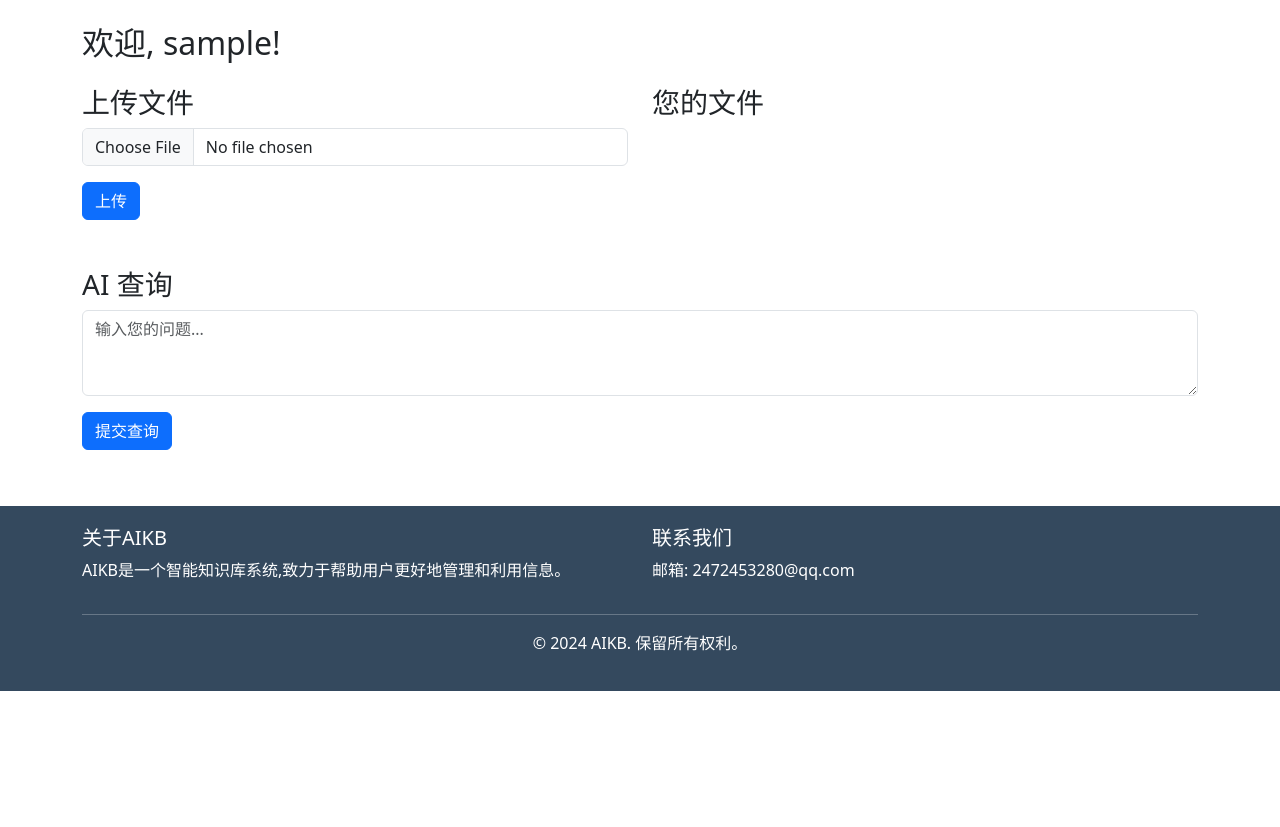
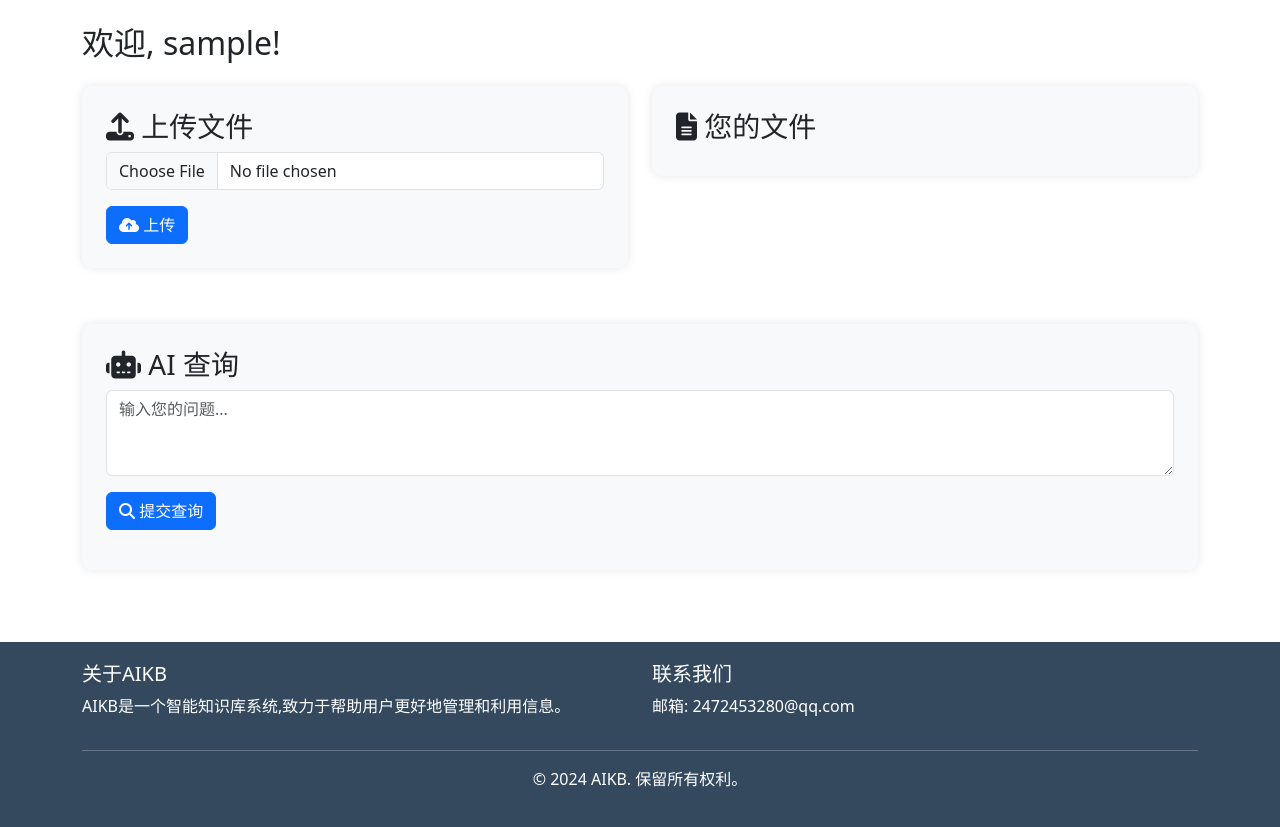
Before and after one commit to Wangyugui1/aibk, a Flask app: page /dashboard in a window 1280 px wide. Shown: the part 56-883 px from the top of the page. Before the commit the page ends 747 px from the top, so only its background shows below. Run offline with Flask 2, Linux system fonts and the light colour scheme; the visitor is signed in with stand-in values (Sample User, id 1); data comes from the database, SQL or seed files in the repository; data that the repository does not hold is empty.

Commit message:
Update dashboard.html

```diff
--- a/app/templates/dashboard.html
+++ b/app/templates/dashboard.html
@@ -1,44 +1,98 @@
 {% extends "base.html" %}
 
 {% block title %}仪表板{% endblock %}
+
+{% block extra_css %}
+<style>
+    /* 自定义仪表板样式 */
+    .dashboard-section {
+        background-color: #f8f9fa;
+        border-radius: 10px;
+        padding: 1.5rem;
+        margin-bottom: 2rem;
+        box-shadow: 0 0 10px rgba(0,0,0,0.1);
+    }
+    .file-list {
+        max-height: 300px;
+        overflow-y: auto;
+    }
+</style>
+{% endblock %}
 
 {% block content %}
 <h2 class="mb-4">欢迎, {{ current_user.username }}!</h2>
 
 <div class="row">
     <div class="col-md-6">
-        <h3>上传文件</h3>
+        <div class="dashboard-section">
+            <h3><i class="fas fa-upload"></i> 上传文件</h3>
             <form action="{{ url_for('main.upload_file') }}" method="POST" enctype="multipart/form-data">
                 <div class="mb-3">
                     <input type="file" class="form-control" name="file" required>
                 </div>
-            <button type="submit" class="btn btn-primary">上传</button>
+                <button type="submit" class="btn btn-primary">
+                    <i class="fas fa-cloud-upload-alt"></i> 上传
+                </button>
             </form>
+        </div>
     </div>
 
     <div class="col-md-6">
-        <h3>您的文件</h3>
+        <div class="dashboard-section">
+            <h3><i class="fas fa-file-alt"></i> 您的文件</h3>
+            <div class="file-list">
                 <ul class="list-group">
                     {% for file in files %}
                     <li class="list-group-item d-flex justify-content-between align-items-center">
-                {{ file.filename }}
-                <a href="{{ url_for('main.delete_file', file_id=file.id) }}" class="btn btn-danger btn-sm">删除</a>
+                        <span><i class="fas fa-file"></i> {{ file.filename }}</span>
+                        <a href="{{ url_for('main.delete_file', file_id=file.id) }}" class="btn btn-danger btn-sm">
+                            <i class="fas fa-trash-alt"></i> 删除
+                        </a>
                     </li>
                     {% endfor %}
                 </ul>
             </div>
         </div>
+    </div>
+</div>
 
-<div class="row mt-5">
+<div class="row mt-4">
     <div class="col-md-12">
-        <h3>AI 查询</h3>
+        <div class="dashboard-section">
+            <h3><i class="fas fa-robot"></i> AI 查询</h3>
             <form id="query-form">
                 <div class="mb-3">
                     <textarea class="form-control" id="query" rows="3" placeholder="输入您的问题..." required></textarea>
                 </div>
-            <button type="submit" class="btn btn-primary">提交查询</button>
+                <button type="submit" class="btn btn-primary">
+                    <i class="fas fa-search"></i> 提交查询
+                </button>
             </form>
             <div id="ai-response" class="mt-3"></div>
         </div>
     </div>
+</div>
 {% endblock %}
+
+{% block extra_js %}
+<script>
+    // AI查询功能的JavaScript代码
+    $(document).ready(function() {
+        $('#query-form').on('submit', function(e) {
+            e.preventDefault();
+            var query = $('#query').val();
+            $.ajax({
+                url: '/ai_query',
+                method: 'POST',
+                data: { query: query },
+                success: function(response) {
+                    $('#ai-response').html('<div class="alert alert-info">' + response.answer + '</div>');
+                },
+                error: function() {
+                    $('#ai-response').html('<div class="alert alert-danger">查询出错,请稍后再试。</div>');
+                }
+            });
+        });
+    });
+</script>
+{% endblock %}
```
Lines whose indentation alone changed are shown as unchanged.
